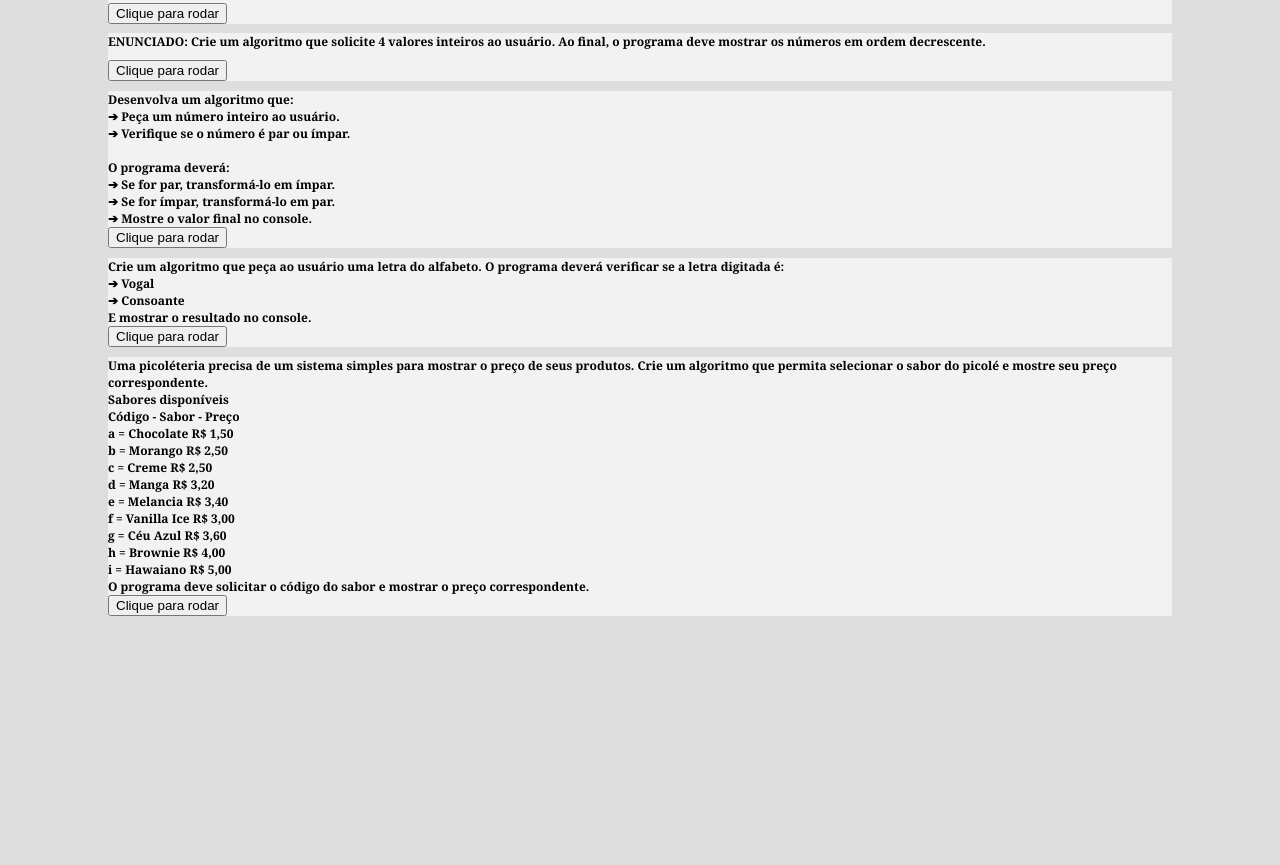
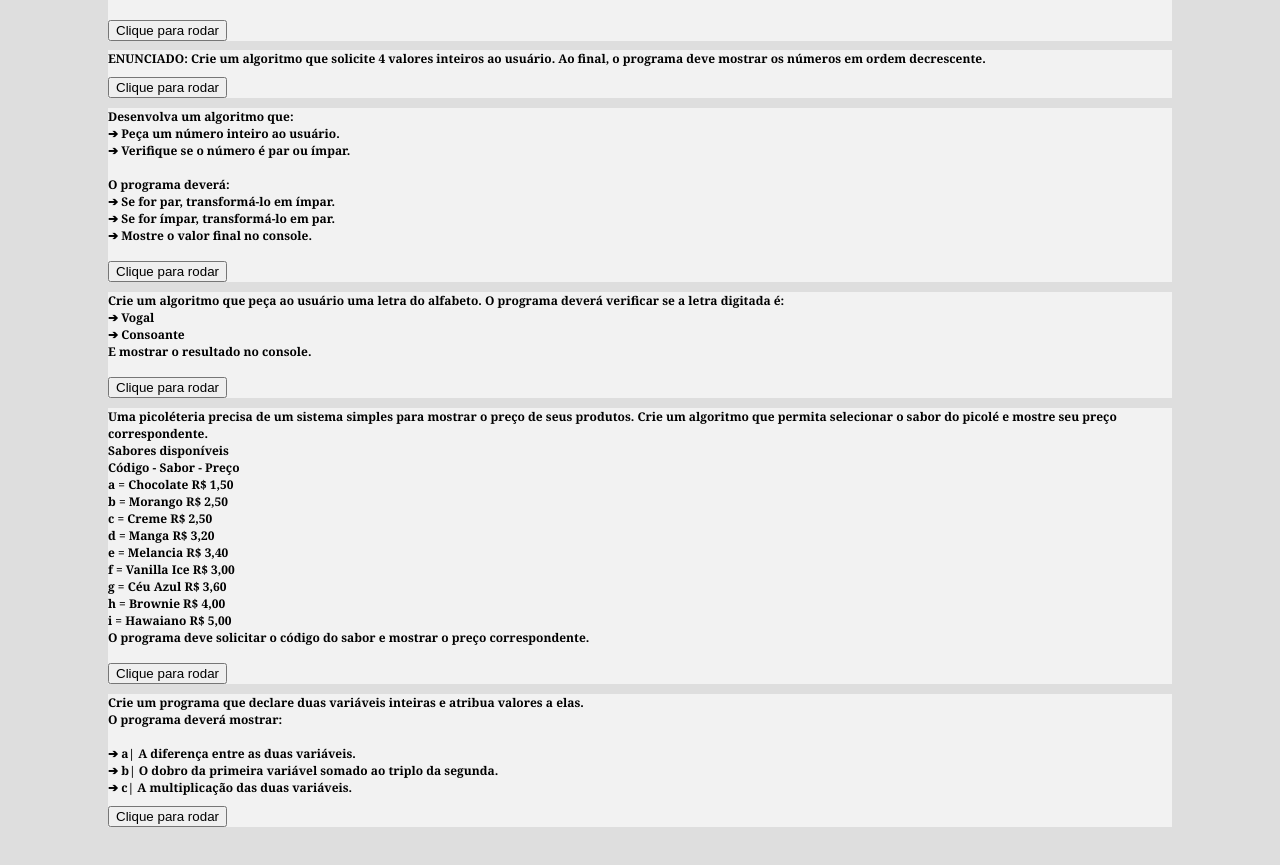
Before and after one commit to LsiedC/Pasta_JS, a plain HTML site: page index.html in a window 1280 px wide. Shown: the part 627-1492 px from the top of the page. Before the commit the page ends 1361 px from the top, so only its background shows below. Drawn offline with Linux system fonts and the light colour scheme.

Commit message:
add - agora sim a atividade 08 foi finalizada, assim como a atividade 07

```diff
--- a/index.html
+++ b/index.html
@@ -41,7 +41,7 @@
                             ● Saldo financeiro anual <br><br>
                             O programa também deverá informar se a empresa teve: <br>
                             ● Lucro <br>
-                            ● Prejuízo
+                            ● Prejuízo <br> <br>
             </h1>
         <button onclick="balanco()">Clique para rodar</h1>
     </section>
@@ -59,7 +59,7 @@
                 O programa deverá: <br>
                 ➔ Se for par, transformá-lo em ímpar. <br>
                 ➔ Se for ímpar, transformá-lo em par. <br>
-                ➔ Mostre o valor final no console. <br>
+                ➔ Mostre o valor final no console. <br> <br>
 
         <button onclick="impar_par()">Clique para rodar</button>
         </h1>
@@ -70,7 +70,7 @@
                 O programa deverá verificar se a letra digitada é:  <br>
                 ➔ Vogal <br>
                 ➔ Consoante <br>
-                E mostrar o resultado no console. <br>
+                E mostrar o resultado no console. <br>  <br>
 
         <button onclick="alfabeto()">Clique para rodar</button>
         </h1>
@@ -93,9 +93,20 @@
                 h = Brownie R$ 4,00 <br>
                 i = Hawaiano R$ 5,00 <br>
 
-            O programa deve solicitar o código do sabor e mostrar o preço correspondente. <br>
+            O programa deve solicitar o código do sabor e mostrar o preço correspondente. <br> <br>
             <button onclick ="sabor()">Clique para rodar</button>
         </h1>
+    </section>
+
+    <section class="background_exemplos">
+        <h1>Crie um programa que declare duas variáveis inteiras e atribua valores a elas.  <br>
+            O programa deverá mostrar:  <br> <br>
+            ➔ a| A diferença entre as duas variáveis.  <br>
+            ➔ b| O dobro da primeira variável somado ao triplo da segunda.  <br>
+            ➔ c| A multiplicação das duas variáveis. <br>
+        </h1>
+
+        <button onclick ="varias_coisas()">Clique para rodar</button>
     </section>
 
 </body>
--- a/scripts/atv08.js
+++ b/scripts/atv08.js
@@ -0,0 +1,15 @@
+function varias_coisas(){
+    let a =  20;
+    let b = 40;
+    let diferenca = 0;
+    let dobro = 0;
+    let multiplicacao = 0;
+
+    alert("Seus dois numeros são: " + a + " e " + b);
+    diferenca = a - b;
+    alert("Seus dois numeros são: " + a + " e " + b + "\nA diferença dos seus numeros é: " + diferenca);
+    dobro = (a*2) + (b*3);
+    alert("Seus dois numeros são: " + a + " e " + b + "\nO dobro da primeira variável somado ao tripo da segunda é: " + dobro);
+    multiplicacao = a*b;
+    alert("Seus dois numeros são: " + a + " e " + b + "\nA multiplicação dos seus numeros é: " + multiplicacao);
+}
```
